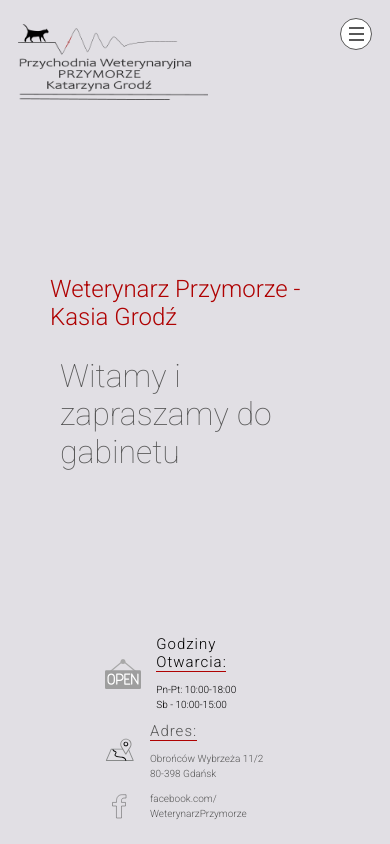
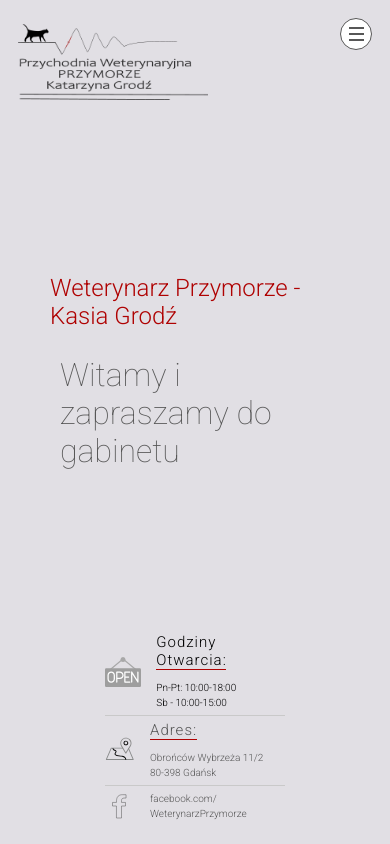
Before and after one commit to trohda/project-vet, a React (Create React App) app: page / in a window 390 px wide. Built offline with nearby package versions, Linux system fonts and the light colour scheme.

Commit message:
Footer style update

```diff
--- a/src/Styles/Footer/Footer.css
+++ b/src/Styles/Footer/Footer.css
@@ -62,4 +62,9 @@
   .footer .openTime h3 {
     width: 70px;
   }
+
+  .footer div:nth-last-child(2) {
+    border-top: 1px solid rgb(201, 201, 201);
+    border-bottom: 1px solid rgb(201, 201, 201);
+  }
 }/*# sourceMappingURL=Footer.css.map */
--- a/src/Styles/Footer/Footer.scss
+++ b/src/Styles/Footer/Footer.scss
@@ -70,4 +70,8 @@
       width: 70px;
     }
   }
+  .footer div:nth-last-child(2) {
+    border-top: 1px solid rgb(201, 201, 201);
+    border-bottom: 1px solid rgb(201, 201, 201);
+  }
 }
```
Also changed, not shown: 1 other file (tests, documents, lock files or other folders).
